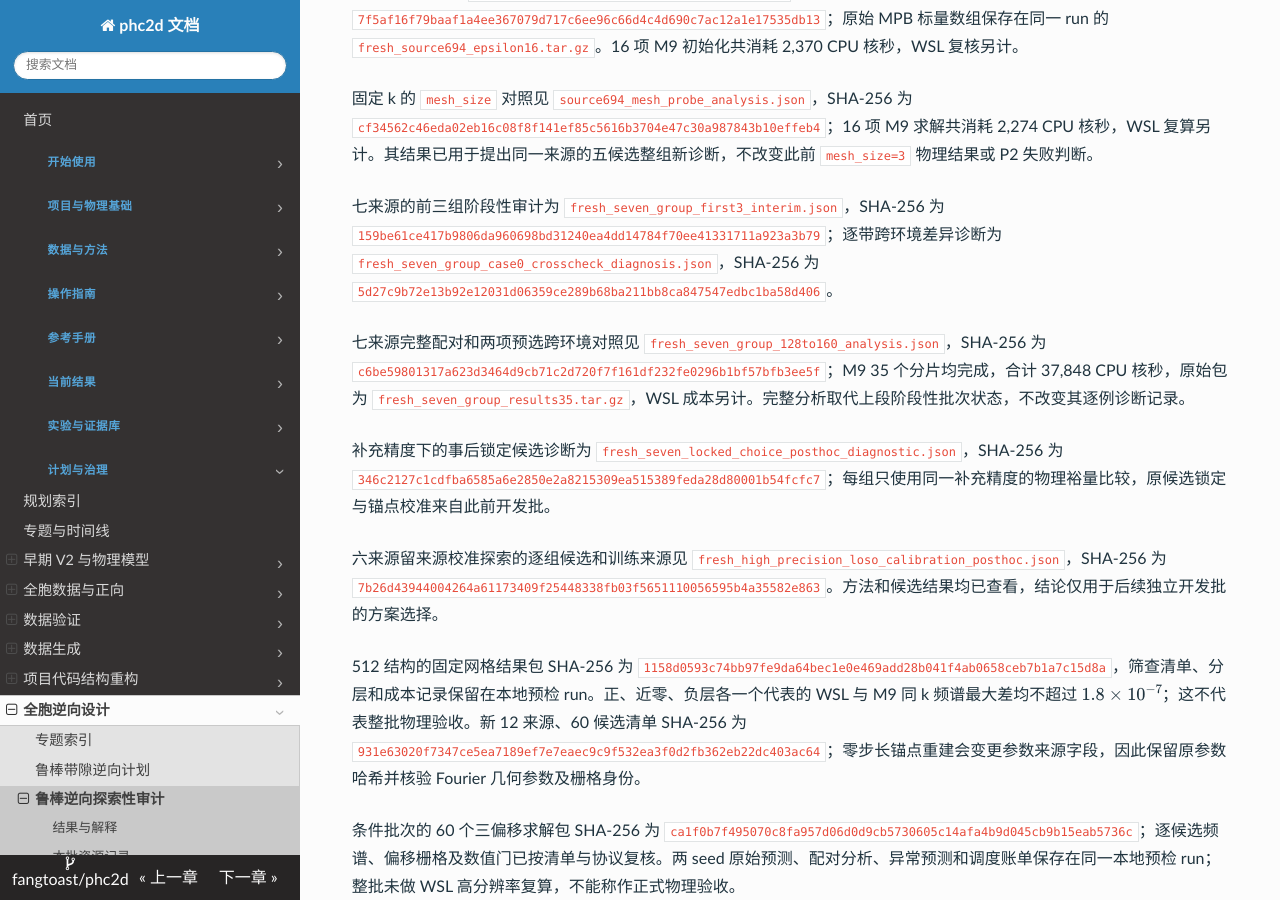
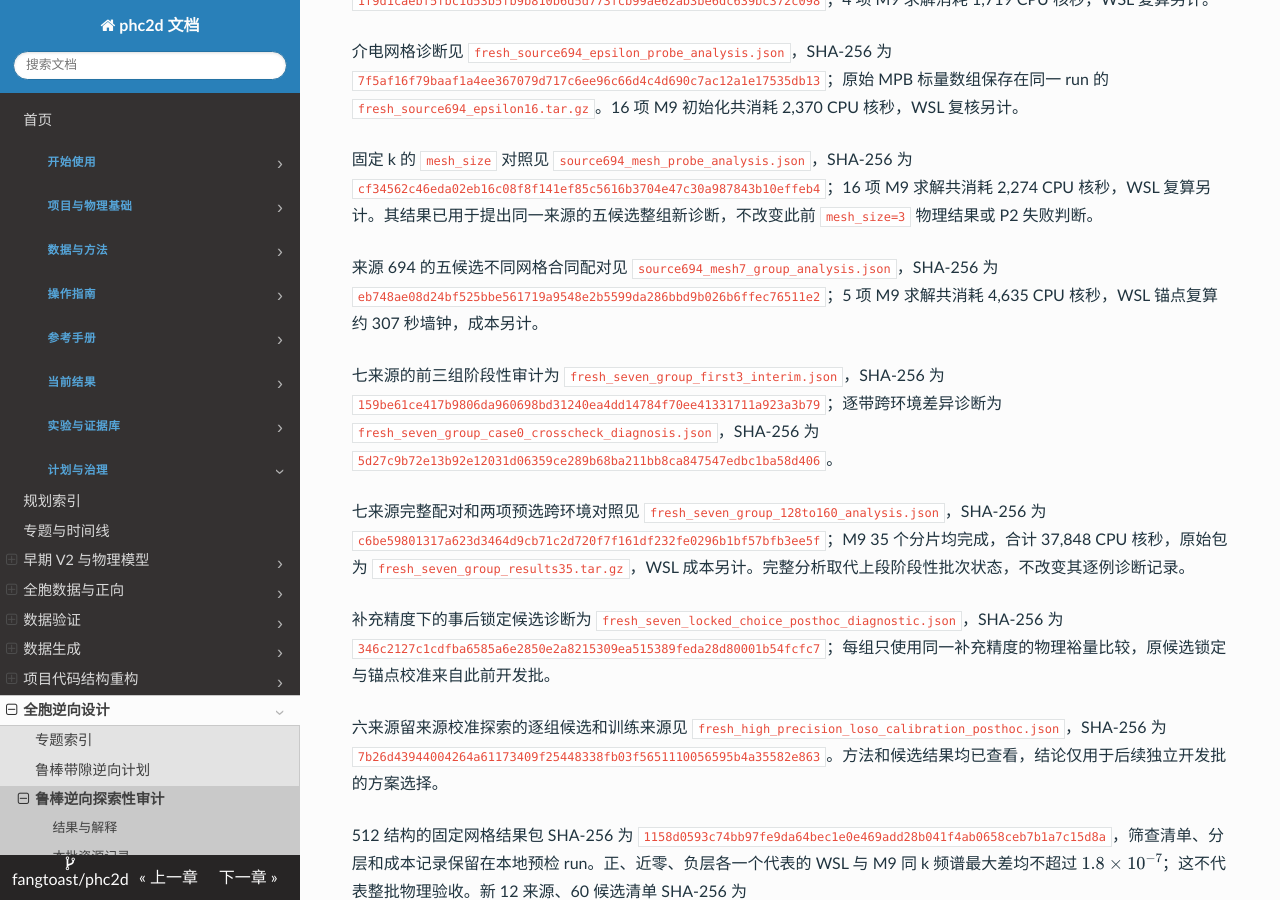
Before and after one commit to fangtoast/phc2d, an MkDocs documentation site: the page built from docs/results/inverse/鲁棒带隙逆向可用性审计.md, in a window 1280 px wide and 900 px high, scrolled down 7920 px. Built offline with MkDocs 1.6.1, drawn with Linux system fonts in a browser that asks for light colours; some of the changed text lies outside the part shown.

Commit message:
docs: record whole-group mesh-size diagnostic

```diff
--- a/docs/results/inverse/鲁棒带隙逆向可用性审计.md
+++ b/docs/results/inverse/鲁棒带隙逆向可用性审计.md
@@ -100,6 +100,7 @@ source_artifacts:
 | 来源 694 的固定 k 384/512 延伸 | 两个扰动结构、各两个已选 k 点的 B4/B5 频率在 384→512 的最大变化约 0.000147；预选 512 案例的 M9–WSL 最大频谱差约 $5.96\times10^{-8}$ | 固定点变化低于 0.0005，但不构成全 BZ 带边收敛；完整高分辨率计算成本和其他结构仍需验证 |
 | 来源 694 的 MPB 标量介电网格诊断 | 两个固定扰动结构在分辨率 96–512 的 MPB 标量介电网格均值各呈非单调变化，范围分别约为 0.00307 和 0.00318；预选 512 网格的 M9–WSL 数组逐点一致 | 这是初始化得到的标量网格描述；算术面积均值仅作参照，不据此宣称 MPB 平滑误差、频率波动成因或带边收敛 |
 | 来源 694 的固定 k 子像素采样诊断 | 两个事后选取结构各两个固定 k 点，在分辨率 96、128、160、192 的相邻级比较中，`mesh_size=7` 的 B4/B5 最大变化为 0.0004773，`mesh_size=3` 为 0.0006728；预选 WSL 案例与 M9 全谱最大差约 $1.19\times10^{-7}$ | [MPB 文档](https://mpb.readthedocs.io/en/latest/Python_User_Interface/)将 `mesh_size` 定义为子像素平滑采样窗口；这个固定点诊断不证明完整带边收敛或更大网格一定更准确。两种设置是不同求解合同，需完整五候选、全 BZ 加密和独立样本复核 |
+| 来源 694 的五候选 `mesh_size=7` 整组诊断 | 相同 128→160 分辨率和三偏移下，`mesh_size=3` 有 4/5 候选通过数值门，`mesh_size=7` 为 5/5；后者的预选锚点通过 M9–WSL 全谱容差核对，最大差约 $1.19\times10^{-7}$ | 五个候选的目标共同裕量均为负；只有锚点做了 WSL 复算。该组在观察旧结果后选取，不代表新来源的通过率，也不改变原 P2 判断或证明连续 BZ 收敛 |
 | 七来源整组 128→160 补充诊断 | 35 个候选中 31 个通过数值门；来源 1、131、310、562、601 各 5/5 通过，217 为 4/5，643 为 2/5。两个预选 WSL 对照中一个通过，另一个全谱最大差约 $1.42\times10^{-5}$、超出冻结容差 | 事后选取并整体重算，不能替代原 P2 分层比较；未通过的跨环境案例在目标 B4–B5 上最大差约 $1.2\times10^{-7}$，但仍按全谱门记为未通过。有限 k 搜索不构成连续 BZ 认证 |
 | 补充精度下的锁定候选诊断 | 四个可配对的完整来源中，每个来源的三个 seed 选中同一候选，校准前后选择也相同；这些候选均仍为负目标裕量 | 四个来源均属粗标签负层，按事后全组过门筛选；三 seed 共用物理候选，不能视作 12 个独立案例或证明校准无效。来源 131 曾提前查看候选结果，未纳入该盲读配对 |
 | 事后留来源带边校准探索 | 六个 128→160 全组过门来源中，每次用另外五个来源拟合带边残差；三个 seed 的单锚点方案相对组内均匀候选的平均真实裕量差分别约为 0.05155、0.04981、0.05155，加入该线性残差后的对应数值相同 | 六组按已知结果筛选，含此前已查看候选的来源 131；三个 seed 共用物理数据，不能用作独立测试或 P2 通过证据。跨来源拟合额外使用其他来源的物理标签，成本不可忽略；这里只比较本次选定的线性模型和固定参数 |
@@ -203,6 +204,8 @@ Global–Local seed 1/2 的 N56 回放和调度账目核验为 `next_dev_validat
 
 固定 k 的 `mesh_size` 对照见 `source694_mesh_probe_analysis.json`，SHA-256 为 `cf34562c46eda02eb16c08f8f141ef85c5616b3704e47c30a987843b10effeb4`；16 项 M9 求解共消耗 2,274 CPU 核秒，WSL 复算另计。其结果已用于提出同一来源的五候选整组新诊断，不改变此前 `mesh_size=3` 物理结果或 P2 失败判断。
 
+来源 694 的五候选不同网格合同配对见 `source694_mesh7_group_analysis.json`，SHA-256 为 `eb748ae08d24bf525bbe561719a9548e2b5599da286bbd9b026b6ffec76511e2`；5 项 M9 求解共消耗 4,635 CPU 核秒，WSL 锚点复算约 307 秒墙钟，成本另计。
+
 七来源的前三组阶段性审计为 `fresh_seven_group_first3_interim.json`，SHA-256 为 `159be61ce417b9806da960698bd31240ea4dd14784f70ee41331711a923a3b79`；逐带跨环境差异诊断为 `fresh_seven_group_case0_crosscheck_diagnosis.json`，SHA-256 为 `5d27c9b72e13b92e12031d06359ce289b68ba211bb8ca847547edbc1ba58d406`。
 
 七来源完整配对和两项预选跨环境对照见 `fresh_seven_group_128to160_analysis.json`，SHA-256 为 `c6be59801317a623d3464d9cb71c2d720f7f161df232fe0296b1bf57bfb3ee5f`；M9 35 个分片均完成，合计 37,848 CPU 核秒，原始包为 `fresh_seven_group_results35.tar.gz`，WSL 成本另计。完整分析取代上段阶段性批次状态，不改变其逐例诊断记录。
```
